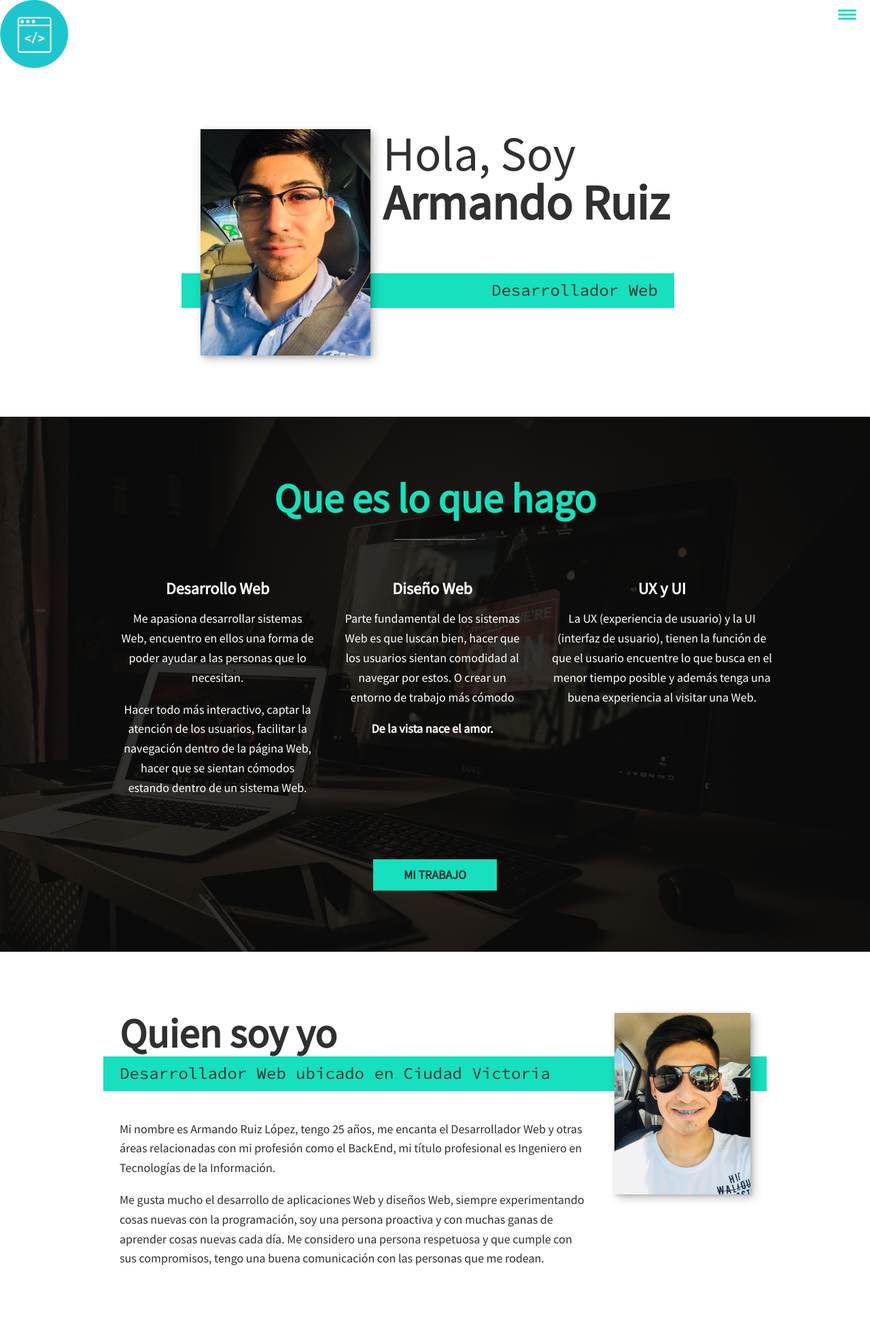
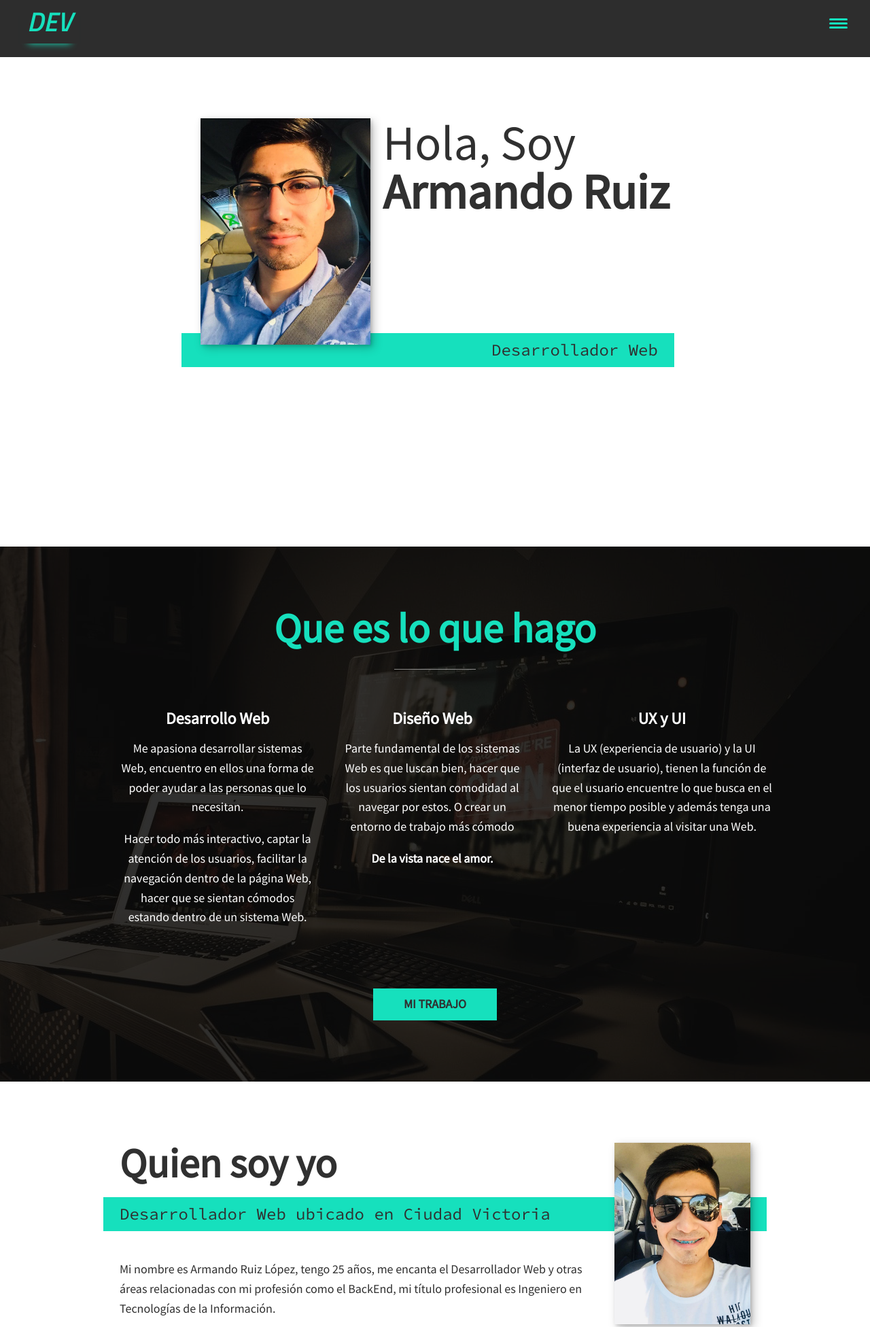
Before and after one commit to ruiz94/portfolio, a PHP site: page / in a window 1280 px wide. Shown: the top 1952 px of the page at 68% size. Run offline with PHP 8.4, Linux system fonts and the light colour scheme; some libraries are stand-ins or nearby versions.

Commit message:
Cambios de diseño

```diff
--- a/css/style2.css
+++ b/css/style2.css
@@ -125,13 +125,20 @@ h3 {
 .header {
   display: flex;
   justify-content: space-between;
+  background: #2d2d2d;
 }
 .header .logo {
   max-width: 100px;
+  font-family: "Titillium Web", sans-serif;
+  font-size: 2.5rem;
+  margin: 0px 30px 20px;
+  color: var(--clr-accent);
+  box-shadow: 0px 12px 10px -12px;
+  padding: 0 10px;
 }
 .header .nav {
   position: fixed;
-  background-color: var(--clr-dark);
+  background: url("../img/bg-1.jpg") no-repeat center/cover;
   color: var(--clr-light);
   width: 100%;
   top: 0;
@@ -162,7 +169,7 @@ h3 {
   color: var(--clr-accent);
 }
 .header .nav-toggle {
-  padding: 0.5em;
+  padding: 1.5em;
   background-color: transparent;
   border: 0;
   cursor: pointer;
@@ -198,6 +205,9 @@ h3 {
   top: 6px;
 }
 
+.nav-open {
+  overflow: hidden;
+}
 .nav-open .nav {
   transform: translateX(0);
 }
@@ -213,6 +223,7 @@ h3 {
 
 .inicio {
   position: relative;
+  height: auto;
 }
 
 .img__inicio {
@@ -225,6 +236,7 @@ h3 {
 
 @media (min-width: 600px) {
   .inicio {
+    height: 90vh;
     display: grid;
     width: min-content;
     margin: 0 auto;
@@ -293,7 +305,7 @@ h3 {
 }
 .acerca .img_acerca {
   box-shadow: var(--bs);
-  max-width: 300px;
+  max-width: 100%;
   margin: 0 auto;
 }
 
@@ -308,6 +320,7 @@ h3 {
   }
   .acerca .seccion__titulo--acerca {
     grid-area: titulo;
+    margin-bottom: 20px;
   }
   .acerca .seccion__subtitulo--acerca {
     grid-area: subtitulo;
@@ -332,7 +345,7 @@ h3 {
 }
 .mi_trabajo .portafolio {
   display: grid;
-  grid-template-columns: repeat(auto-fit, minmax(300px, 1fr));
+  grid-template-columns: repeat(auto-fit, minmax(270px, 1fr));
   max-width: 1000px;
   margin: 0 auto;
 }
@@ -362,6 +375,11 @@ h3 {
   opacity: 0.8;
 }
 
+@media (min-width: 600px) {
+  .portafolio {
+    grid-template-columns: repeat(auto-fit, minmax(300px, 1fr));
+  }
+}
 .pie {
   background-color: #111;
   color: var(--clr-accent);
--- a/index.html
+++ b/index.html
@@ -8,6 +8,7 @@
         <link rel="stylesheet" href="css/style2.css">
         <link rel="icon" type="image/png" href="img/logo.png">
         <script src="https://kit.fontawesome.com/6a1e74a860.js" crossorigin="anonymous"></script>
+        <link href="https://fonts.googleapis.com/css2?family=Titillium+Web:ital,wght@1,600&display=swap" rel="stylesheet">
 
 
     </head>
@@ -15,7 +16,7 @@
     <body>
         <header class="header" id="inicio">
             <div class="logo">
-                <img src="img/logo.png" alt="logo">
+                DEV
             </div>
             <button class="nav-toggle">
                 <span class="hamburguesa"></span>
--- a/sass/style2.scss
+++ b/sass/style2.scss
@@ -123,14 +123,22 @@ h3{ font-size: var(--fs-h3); }
 .header{
     display: flex;
     justify-content: space-between;
+    background: #2d2d2d;
 
     .logo{
         max-width: 100px;
+        font-family: 'Titillium Web', sans-serif;
+        font-size: 2.5rem;
+        margin: 0px 30px 20px;
+        color: var(--clr-accent);
+        box-shadow: 0px 12px 10px -12px;
+        padding: 0 10px;
     }
 
     .nav{
         position: fixed;
-        background-color: var(--clr-dark);
+        background: url('../img/bg-1.jpg') no-repeat center/cover;
+        // background-color: var(--clr-dark);
         color: var(--clr-light);
         width: 100%;
         top: 0;
@@ -165,7 +173,7 @@ h3{ font-size: var(--fs-h3); }
         }
     }
     .nav-toggle{
-        padding: .5em;
+        padding: 1.5em;
         background-color: transparent;
         border: 0;
         cursor: pointer;
@@ -200,6 +208,7 @@ h3{ font-size: var(--fs-h3); }
 
 }
 .nav-open {
+    overflow: hidden;
     .nav{
         transform: translateX(0);
     }
@@ -220,6 +229,7 @@ h3{ font-size: var(--fs-h3); }
 
 .inicio{
     position: relative;
+    height: auto;
 }
 .img__inicio{
     box-shadow: var(--bs);
@@ -229,6 +239,7 @@ h3{ font-size: var(--fs-h3); }
 }
 @media (min-width: 600px){
     .inicio{
+        height: 90vh;
         display: grid;
         width: min-content;
         margin: 0 auto;
@@ -303,7 +314,7 @@ h3{ font-size: var(--fs-h3); }
 
     .img_acerca{
         box-shadow: var(--bs);
-        max-width: 300px;
+        max-width: 100%;
         margin: 0 auto;
     }
 }
@@ -325,6 +336,7 @@ h3{ font-size: var(--fs-h3); }
         // gap: 1rem;
         .seccion__titulo--acerca{
             grid-area: titulo;
+            margin-bottom: 20px;
         }
 
         .seccion__subtitulo--acerca{
@@ -359,7 +371,7 @@ h3{ font-size: var(--fs-h3); }
 
     .portafolio{
         display: grid;
-        grid-template-columns: repeat(auto-fit,minmax(300px, 1fr));
+        grid-template-columns: repeat(auto-fit,minmax(270px, 1fr));
         max-width: 1000px;
         margin: 0 auto;
 
@@ -394,6 +406,11 @@ h3{ font-size: var(--fs-h3); }
         .portafolio__item:hover .datos{
             opacity: .8;
         }
+    }
+}
+@media (min-width: 600px){
+    .portafolio{
+        grid-template-columns: repeat(auto-fit,minmax(300px, 1fr));
     }
 }
 // .portafolio__item {
```
Also changed, not shown: img/bg-1.jpg (added), 1 other file.
